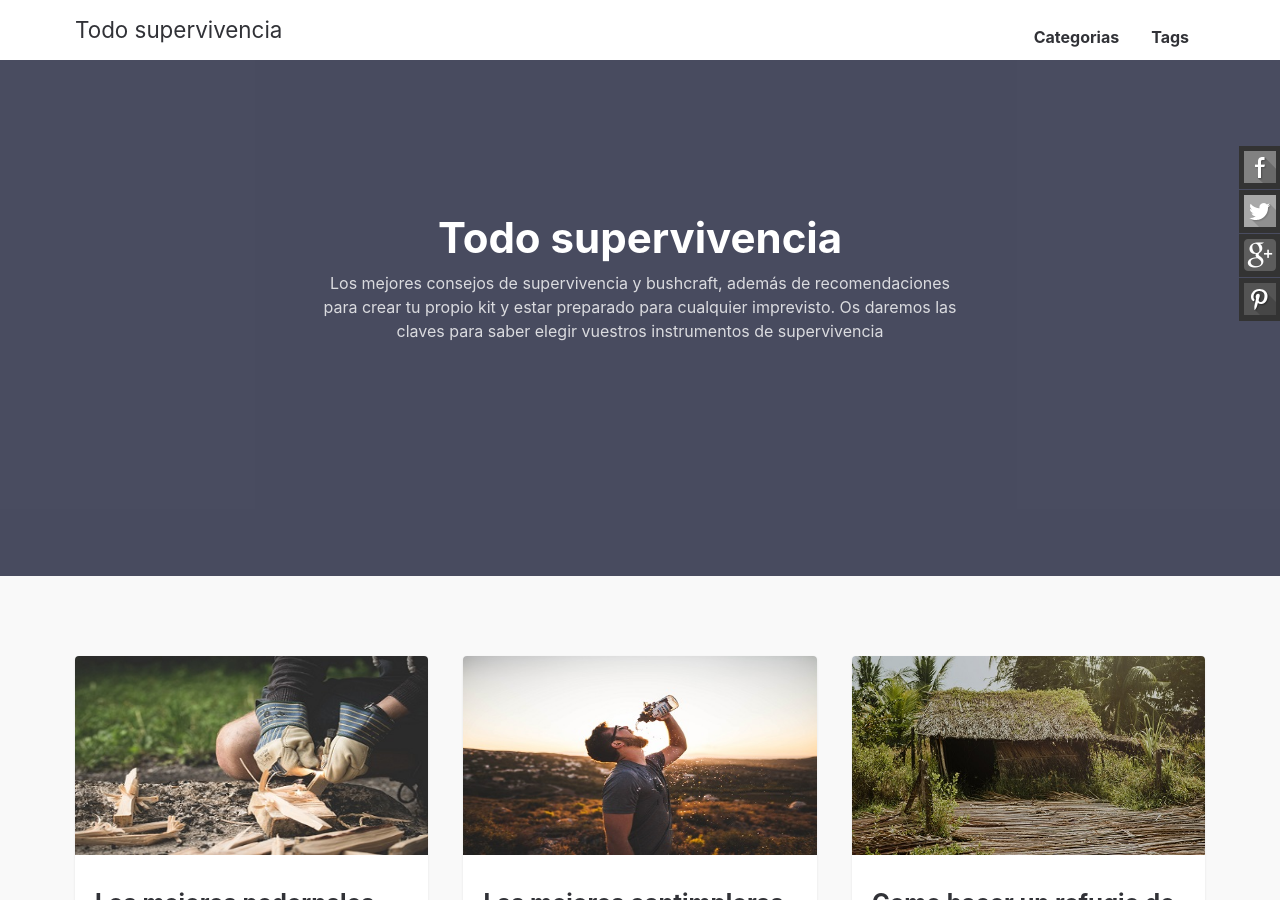
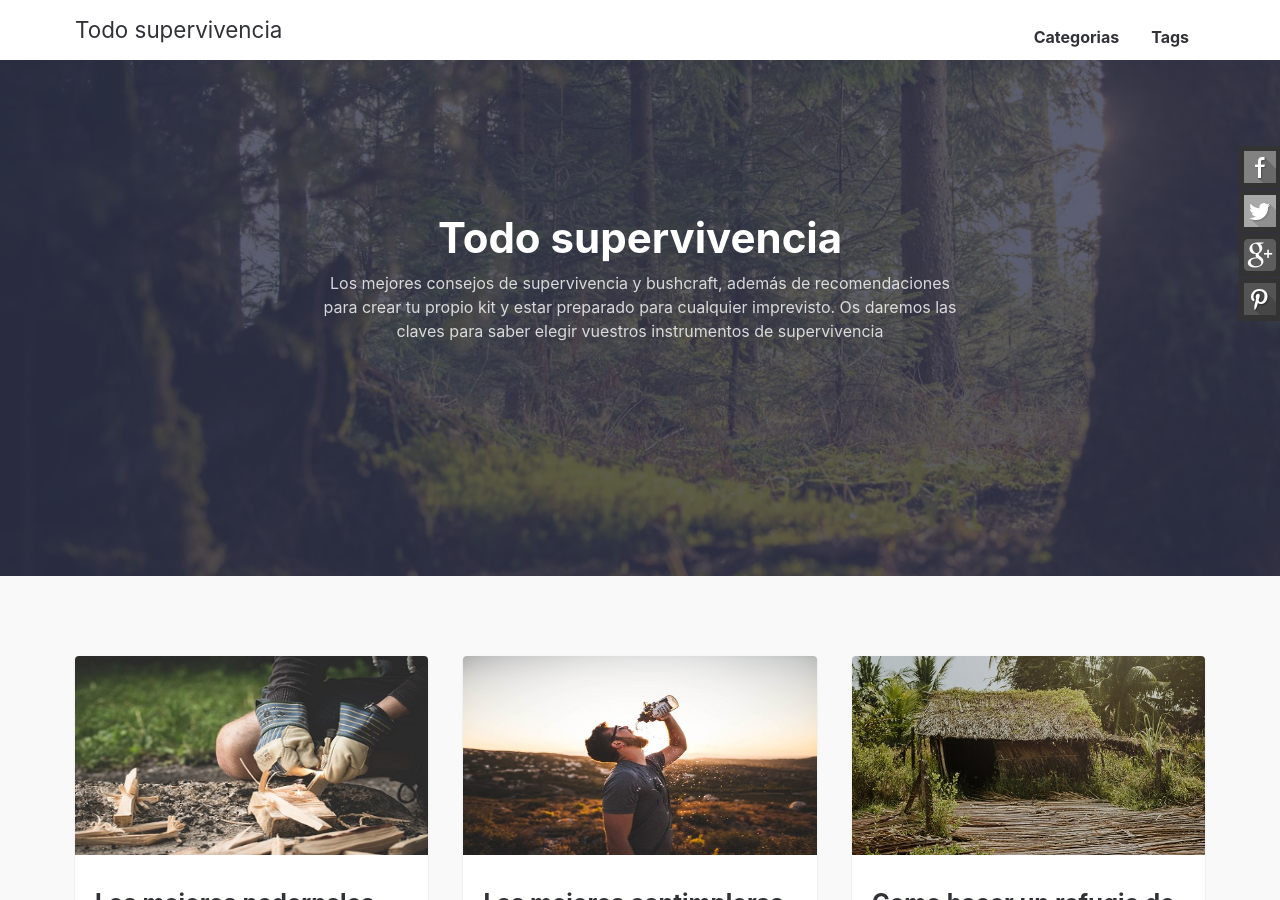
Before and after one commit to todosp/tdps, a Jekyll site: the page built from index.html, in a window 1280 px wide and 900 px high. Built offline with Jekyll 4.4.1, drawn with Linux system fonts in a browser that asks for light colours; the list of posts is cut into pages by our own code.

Commit message:
resize image

```diff
--- a/_layouts/default.html
+++ b/_layouts/default.html
@@ -21,7 +21,7 @@
 
     {% include header.html %}
 
-    <div class="hero lazyload" data-bg="{{site.url}}/assets/img/posts/conifer-daylight-environment-338936.jpg">
+    <div class="hero lazyload" data-bg="{{site.url}}/assets/img/posts/rsz_conifer-daylight-environment-338936.jpg">
       <div class="hero__wrap">
         <h1 class="hero__title">Todo supervivencia</h1>
         <p class="hero__meta">Los mejores consejos de supervivencia y bushcraft, además de recomendaciones para crear tu propio kit y estar preparado para cualquier imprevisto. Os daremos las claves para saber elegir vuestros instrumentos de supervivencia</p>
```
Also changed, not shown: assets/img/posts/rsz_conifer-daylight-environment-338936.jpg (added).
